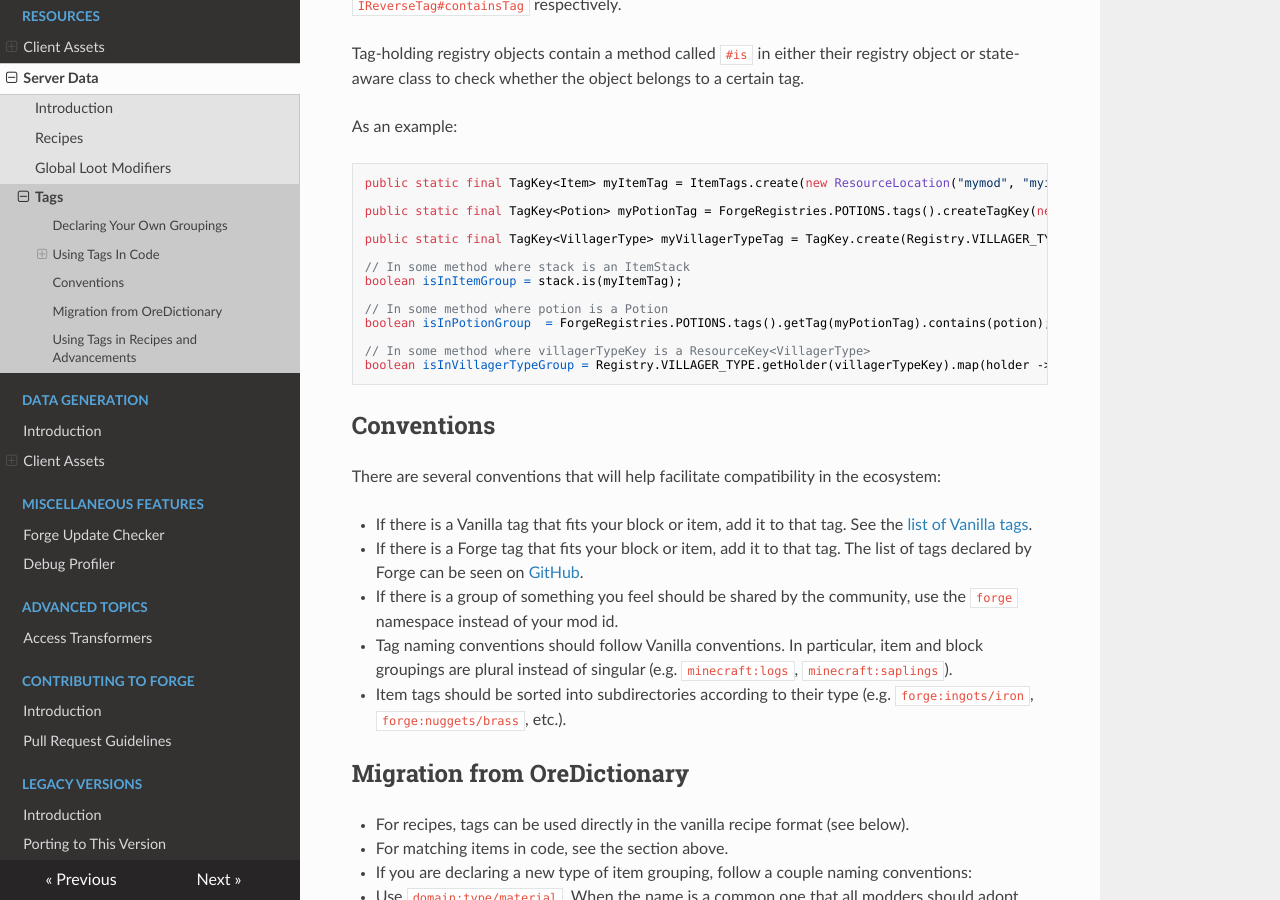
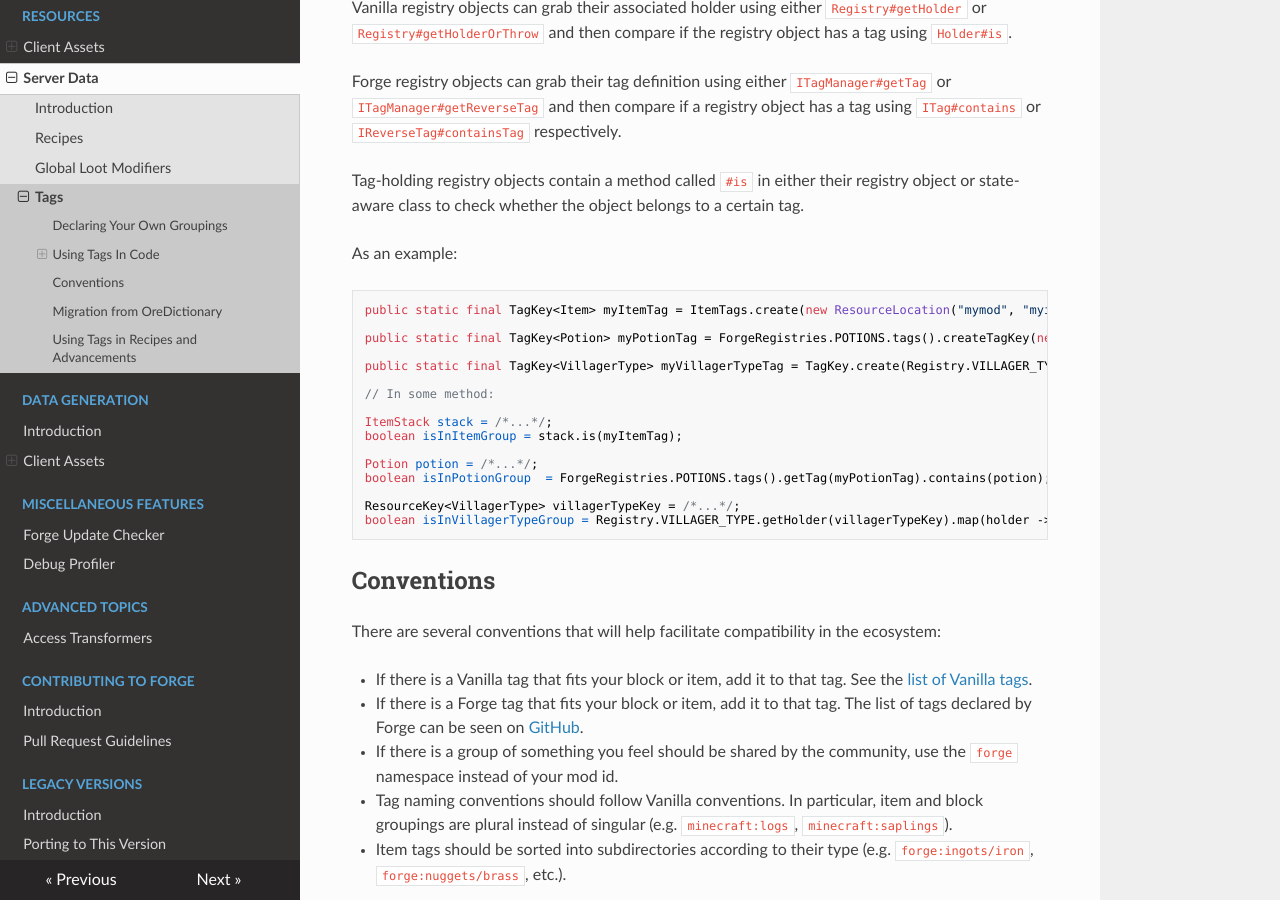
Before and after one commit to MinecraftForge/Documentation, an MkDocs documentation site: the page built from docs/resources/server/tags.md, in a window 1280 px wide and 900 px high, scrolled down 1923 px. Built offline with MkDocs 1.6.1, drawn with Linux system fonts in a browser that asks for light colours; nearby versions of some CDN libraries; some of the changed text lies outside the part shown.

Commit message:
Fix formats and add additional info

````diff
--- a/docs/resources/server/tags.md
+++ b/docs/resources/server/tags.md
@@ -70,13 +73,15 @@ public static final TagKey<Potion> myPotionTag = ForgeRegistries.POTIONS.tags().
 
 public static final TagKey<VillagerType> myVillagerTypeTag = TagKey.create(Registry.VILLAGER_TYPE, new ResourceLocation("mymod", "myvillagertypegroup"));
 
-// In some method where stack is an ItemStack
+// In some method:
+
+ItemStack stack = /*...*/;
 boolean isInItemGroup = stack.is(myItemTag);
 
-// In some method where potion is a Potion
+Potion potion = /*...*/;
 boolean isInPotionGroup  = ForgeRegistries.POTIONS.tags().getTag(myPotionTag).contains(potion);
 
-// In some method where villagerTypeKey is a ResourceKey<VillagerType>
+ResourceKey<VillagerType> villagerTypeKey = /*...*/;
 boolean isInVillagerTypeGroup = Registry.VILLAGER_TYPE.getHolder(villagerTypeKey).map(holder -> holder.is(myVillagerTypeTag)).orElse(false);
 ```
 
````
Also changed, not shown: other parts of docs/resources/server/tags.md (+3 -0 lines).
